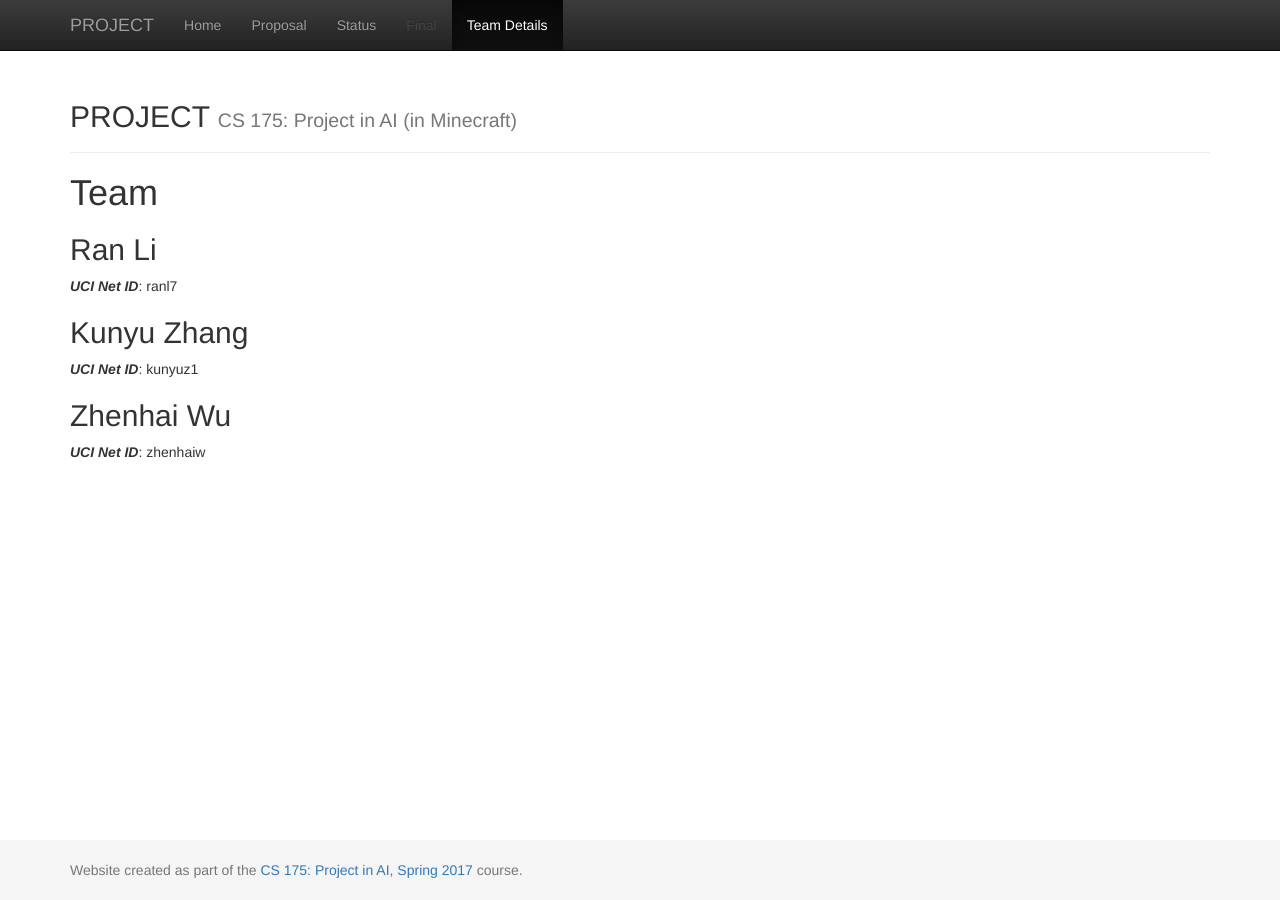
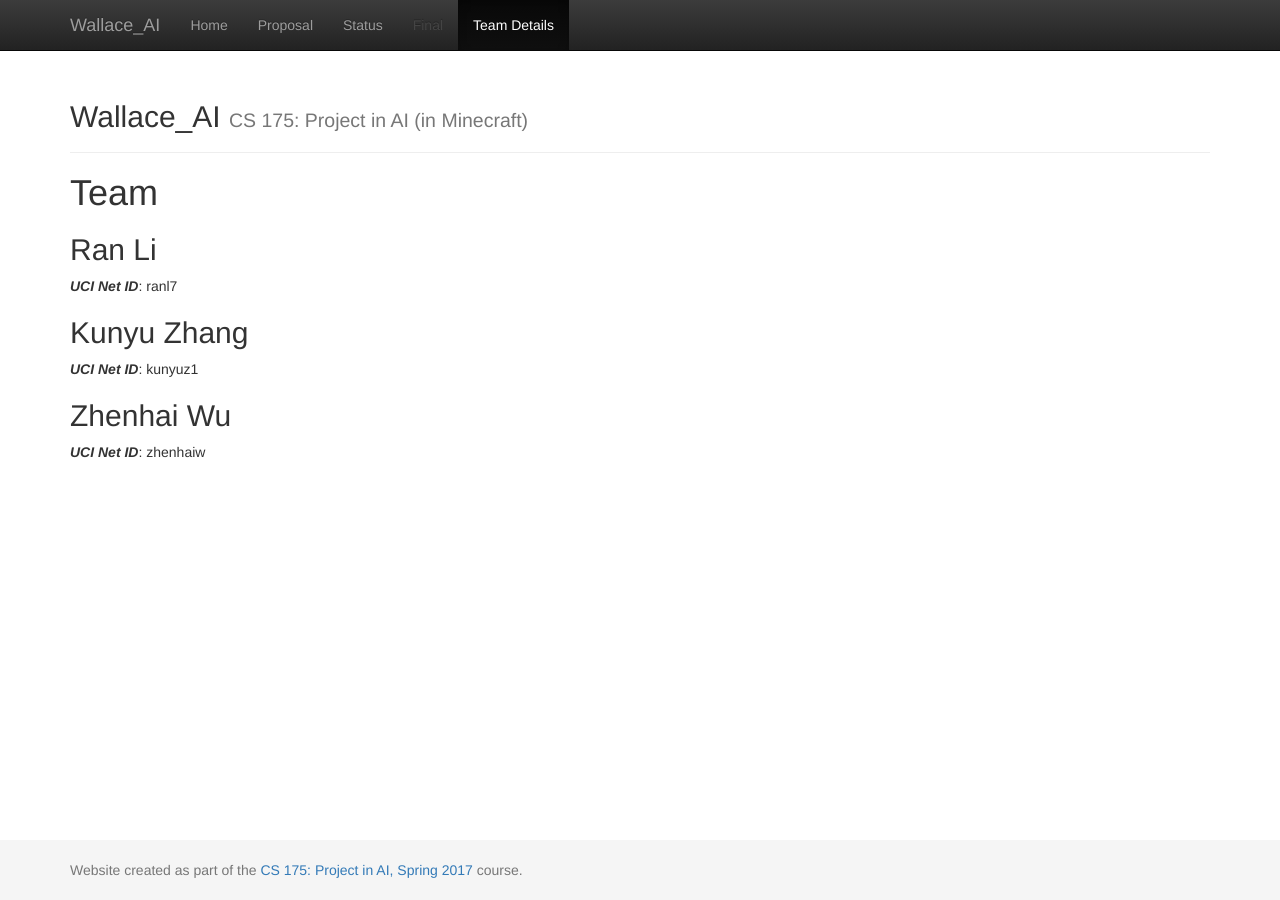
Before and after one commit to rl3740/WallaceAI, a Jekyll site: the page built from docs/team.md, in a window 1280 px wide. Built offline with Jekyll 4.4.1, drawn with Linux system fonts in a browser that asks for light colours.

Commit message:
Update _config.yml

```diff
--- a/docs/_config.yml
+++ b/docs/_config.yml
@@ -1,7 +1,7 @@
 ###########
 # site.title
 
-title:    'PROJECT'
+title:    'Wallace_AI'
 subtitle: 'CS 175: Project in AI (in Minecraft)'
 
 
```
